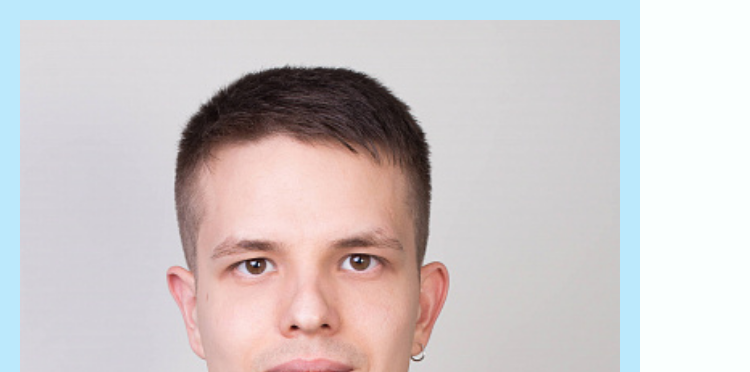
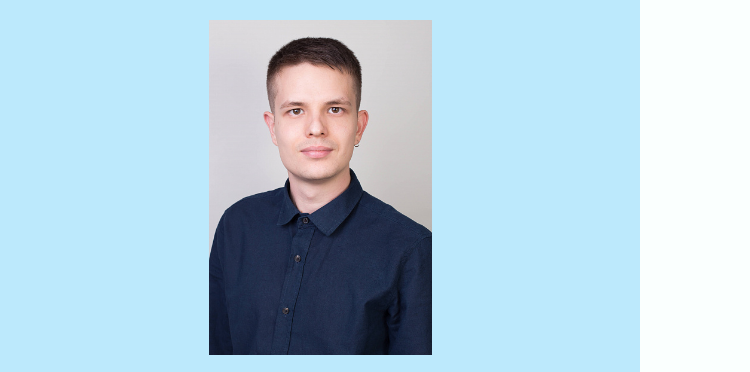
Before and after one commit to InSeyD/myResume, a plain HTML site: page index.html in a window 1280 px wide. Shown: the top 372 px of the page, 0-750 px from the left. Drawn offline with Linux system fonts and the light colour scheme.

Commit message:
Изменил размер макс размер фото

```diff
--- a/styles/components/_about.scss
+++ b/styles/components/_about.scss
@@ -1,5 +1,9 @@
 .about {
     background-color: #03a9f440;
+}
+
+.about__photo {
+    max-width: 223px
 }
 
 .about__list {
```
Also changed, not shown: styles/main.css, 1 other file.
